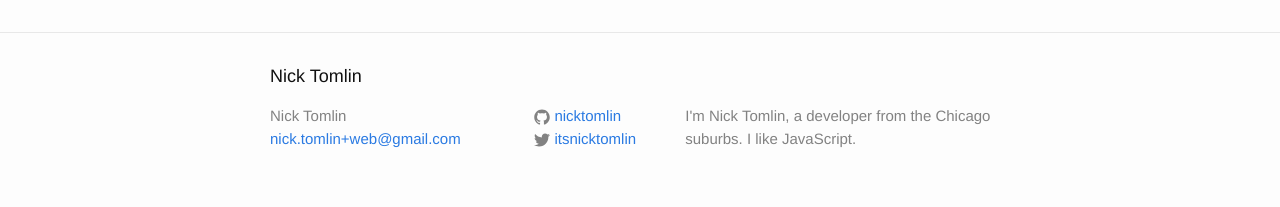
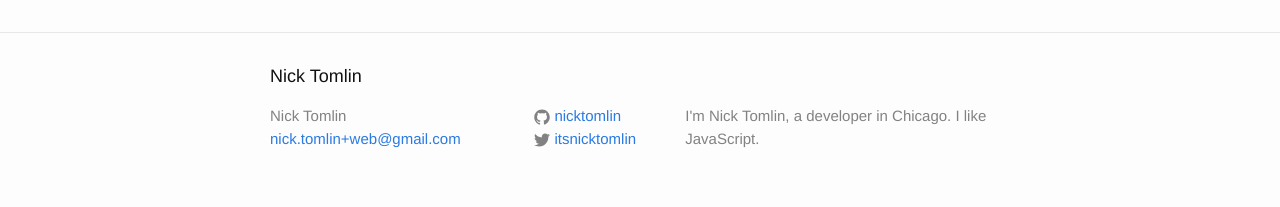
Before and after one commit to NickTomlin/nicktomlin.github.io, a Jekyll site: the page built from index.html, in a window 1280 px wide. Shown: the part 714-921 px from the top of the page. Built offline with Jekyll 4.4.1, drawn with Linux system fonts in a browser that asks for light colours.

Commit message:
Update description

```diff
--- a/_config.yml
+++ b/_config.yml
@@ -10,7 +10,7 @@ title: Nick Tomlin
 subtitle: "Always: JavaScript. Occasionally: poetry"
 email: "nick.tomlin+web@gmail.com"
 permalink: /:year/:month/:day/:title/
-description: "I'm Nick Tomlin, a developer from the Chicago suburbs. I like JavaScript."
+description: "I'm Nick Tomlin, a developer in Chicago. I like JavaScript."
 url: "http://nick-tomlin.com" # the base hostname & protocol for your site
 twitter_username: itsnicktomlin
 github_username:  nicktomlin
```
